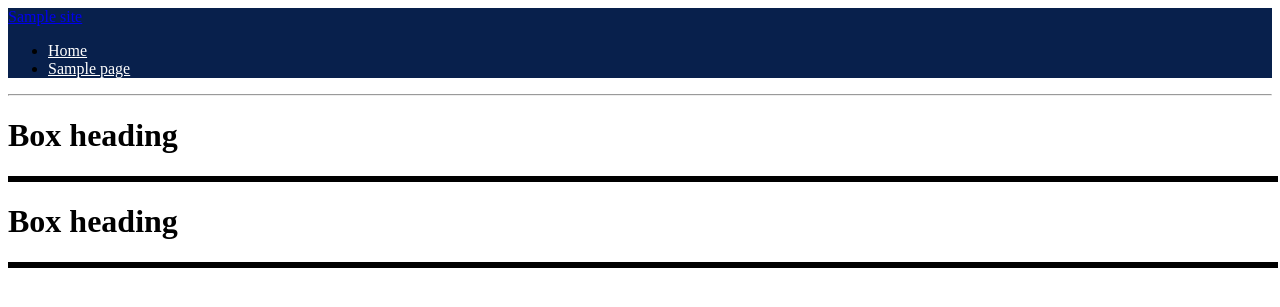
After one commit to elishevabina/LB-website-dev, a WordPress theme: template impulse-child/index.php in a window 1280 px wide. The commit adds this page. Shown: the top 307 px of the page. Run offline with PHP 8.4 and a stand-in for WordPress, Linux system fonts and the light colour scheme; the site name, menu and one post (Sample post) are stand-ins, and other content is empty.

Commit message:
changing homepage layout

```diff
--- /dev/null
+++ b/impulse-child/element-boxes.php
@@ -0,0 +1,30 @@
+<!--this template has been changed in impulse-child.  Specifically:
+1.reduce number of "boxes" to 2 and change each box's outside div class to "six columns"
+2. Remove box heads.
+3. Comment out "read more"
+4. add do_shortcode inside the box_text so that it can parse shortcodes (to display slideshow)
+-->
+
+			<?php for ($i = 1; $i <= 2; $i++) { ?>
+
+				<div class="six columns">
+
+
+				<div class="title-box">
+
+				<div class="title-head"><h1><?php if(of_get_option('box_head' . $i) != NULL)
+				    { echo of_get_option('box_head' . $i);} else echo "Box heading" ?></h1></div></div>
+
+					<div class="box-content">
+
+				<?php if(of_get_option('box_text' . $i) != NULL)
+				    { echo do_shortcode( of_get_option('box_text' . $i) );} ?>
+					</div> <!--box-content close-->
+
+				<!--<span class="read-more"><a href="<?php echo of_get_option('box_link' . $i); ?>"><?php _e('Read More' , 'impulse'); ?></a></span>-->
+
+				</div><!--boxes  end-->
+
+		<?php } ?>
+
+	<div class="clear"></div>
--- /dev/null
+++ b/impulse-child/index.php
@@ -0,0 +1,92 @@
+<?php get_header(); ?>
+
+<?php if(!is_front_page()) { ?>
+
+	<div id="subhead_container">
+
+		<div class="row">
+
+		<div class="twelve columns">
+
+<h1><?php if ( is_category() ) {
+		single_cat_title();
+		} elseif (is_tag() ) {
+		echo (__( 'Archives for ', 'impulse' )); single_tag_title();
+	} elseif (is_archive() ) {
+		echo (__( 'Archives for ', 'impulse' )); single_month_title();
+	} else {
+		wp_title('',true);
+	} ?></h1>
+
+			</div>
+
+	</div></div>
+
+<?php } ?>
+
+
+<!-- slider.  Display set to "none" via css; leaving this here just cause.-->
+<?php if(is_front_page()) { ?>
+
+<div id="slider_container">
+
+	<div class="row">
+
+		<div class="twelve columns">
+
+			<?php get_template_part( 'element-slider', 'index' ); ?>
+
+		</div>
+	</div>
+</div>
+
+<?php } ?> <!-- slider end -->
+
+<!--welcome  moved to above the boxes.-->
+	<div class="row" id="welcome_container">
+<hr />
+		<div class="nine columns">
+
+	<h1><?php if(of_get_option('welcome_text') != NULL){ echo of_get_option('welcome_text');} ?></h1></div>
+
+	<div class="three columns"><?php if(of_get_option('welcome_button') != NULL){ ?>
+	<a class="button large" href="<?php if(of_get_option('welcome_button_link') != NULL){ echo of_get_option('welcome_button_link');} ?>"><?php echo of_get_option('welcome_button'); ?></a>
+	<?php } else { }?> </div>
+</div><!--welcome end-->
+
+
+<!-- home boxes -->
+<?php if(is_front_page()) { ?>
+
+	<div class="row" id="box_container">
+
+			<?php get_template_part( 'element-boxes', 'index' ); ?>
+	</div>
+
+<!-- home boxes end -->
+
+
+<div class="clear"></div>
+<?php } ?>
+<!--content-->
+
+<?php if(of_get_option('blog_home') != "off" || (!is_front_page())) { ?>
+
+		<div class="row" id="content_container">
+
+	<!--left col--><div class="eight columns">
+
+		<div id="left-col">
+
+			<?php get_template_part( 'loop', 'index' ); ?>
+
+	</div> <!--left-col end-->
+</div> <!--column end-->
+
+<?php get_sidebar(); ?>
+
+</div>
+<?php } ?> <!--content end-->
+
+
+<?php get_footer(); ?>
--- a/impulse-child/style.css
+++ b/impulse-child/style.css
@@ -14,6 +14,10 @@ Text Domain: impulse-child
 
 /* =Theme customization starts here
 -------------------------------------------------------------- */
+/*defaults*/
+body {
+        color: black;
+        }
 
 /*header*/
 #header, #header_container {
@@ -25,13 +29,13 @@ Text Domain: impulse-child
 /*main navigation */
 
 /*at the moment #nav is a ul*/
-#nav {
+
+#nav a, #nav a:visited {
         color: white;
 }
 
 #nav li ul {
 	    color:	#000;
-
 }
 
 #nav li:hover, #nav li.sfHover,
@@ -41,7 +45,35 @@ Text Domain: impulse-child
 
 }
 
+#nav li li a {
+	background:	#e4e4e4; /*same as superfish for now*/
+	border-bottom: 1px solid #aaa; /*same as superfish for now*/
+	color: #333;
+}
+
+#nav li li a:visited {
+	color: #333;
+}
+
+#nav li ul li:hover, #nav li ul li.sfHover,
+#nav li ul li a:focus, #nav li ul li a:hover, #nav li ul li a:active {
+	outline: 0;
+	color: #33f;
+}
+
+
+
 /*Home page --temporary-- */
 .home #subhead_container {
        display: none;
 }
+
+/*Home (index.php)*/
+#slider_container {
+        display: none;
+        }
+
+.box-content {
+        width: 100%;   /*ensures that the slideshow fills out the box_container*/
+        border: solid;
+        }
```
